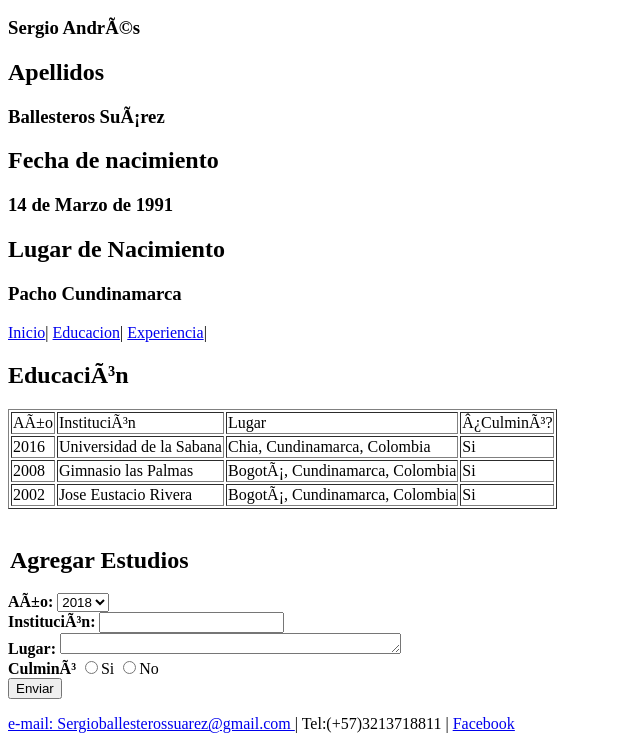
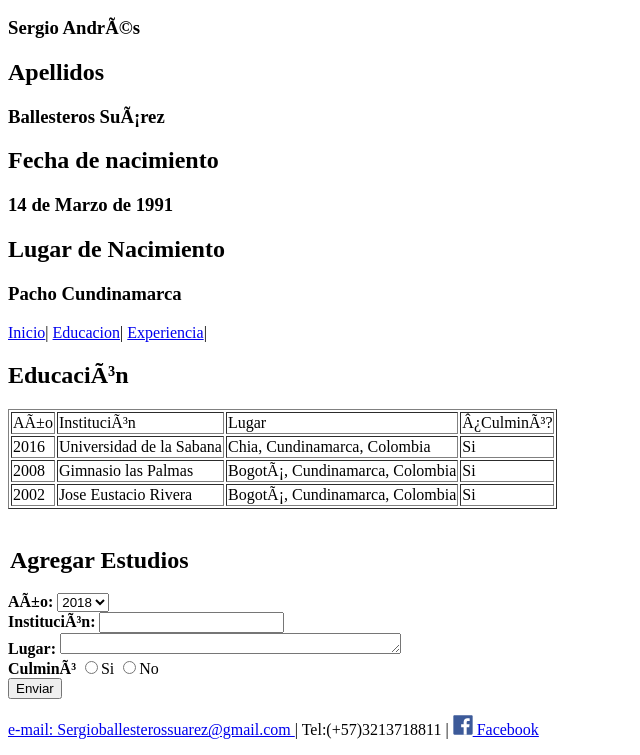
Before and after one commit to WhiskyBurger/Examen_final, a plain HTML site: page educacion.html in a window 1280 px wide. Shown: the part 306-1061 px from the top of the page, without its empty margins (0-640 px from the left). Drawn offline with Linux system fonts and the light colour scheme.

Commit message:
version 1.0

```diff
--- a/educacion.html
+++ b/educacion.html
@@ -55,7 +55,7 @@
       <h3>Pacho Cundinamarca</h3>
       <a href="index.html">Inicio</a>|
       <a href="educacion.html">Educacion</a>|
-      <a href="experiencia.html">Experiencia</a>|
+      <a href="experiencia.html" >Experiencia</a>|
     </article>
 
     <article >
@@ -135,7 +135,7 @@
 
     <footer>
       <p><a href="mailto:sergioballesterossuarez@gmail.com">e-mail: Sergioballesterossuarez@gmail.com </a>|
-      Tel:(+57)3213718811 | <a href="https://www.facebook.com/sergiobasu">Facebook</a></p>
+      Tel:(+57)3213718811 | <a href="href="https://www.facebook.com/sergiobasu""> <img src="Multimedia/Imagenes/Fb.svg" alt="" height="20" width="20"> Facebook</p></a>
     </footer>
   </Body>
 <html>
```
Also changed, not shown: index.html (+1 -1 lines), Multimedia/Imagenes/Fb.svg (added).
